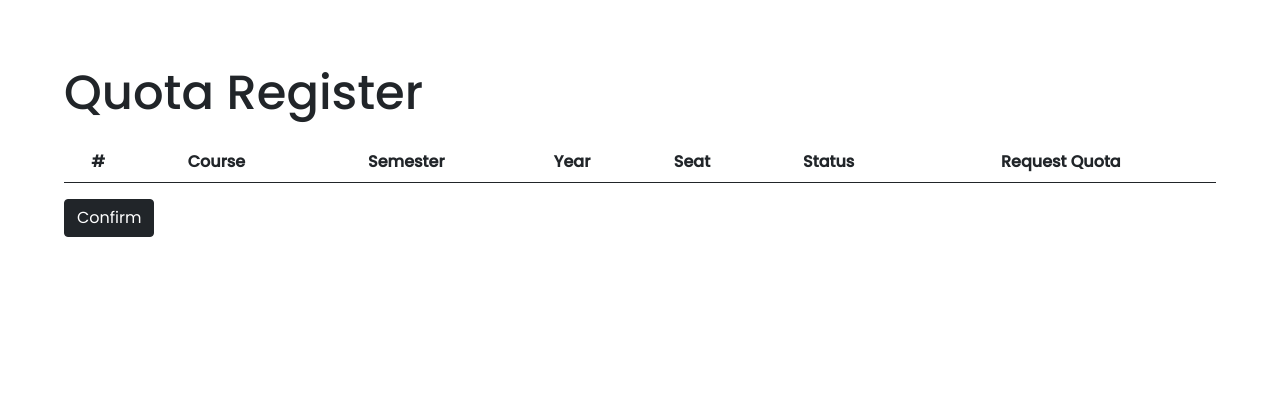
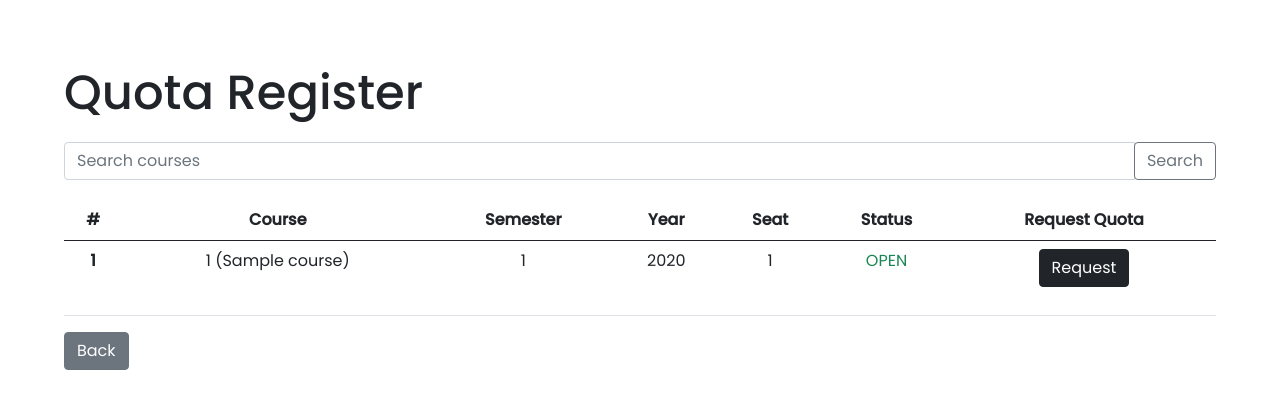
Before and after one commit to 6310611089/cn331-as2, a Django app: template courses/templates/courses/register.html in a window 1280 px wide. Shown: the part 56-465 px from the top of the page. Run offline with Django 4.2, Linux system fonts and the light colour scheme; tables that the repository leaves empty hold one stand-in row (values such as "Sample post"); the template is opened without the code that fills it: values that come from a table or form of the project are taken from there, most other values are stand-ins (such as "Sample title", 1, 10 or a date in 2020); lists and menus that the app fills with data are empty.

Commit message:
update app courses

```diff
--- a/courses/models.py
+++ b/courses/models.py
@@ -1,26 +1,23 @@
 from django.db import models
+from django.contrib.auth.models import User
 
 # Create your models here.
 
 class Course(models.Model):
     course_id = models.CharField(max_length=10, unique=True)
     course_name = models.CharField(max_length=60, unique=True)
-
-    def __str__(self):
-        return f'{self.course_id} (id={self.id})'
-
-
-class CourseInfo(models.Model):
-    COURSE_STATUS = [
-        ('open', 'OPEN'),
-        ('close', 'CLOSE')
-    ]
-
-    course = models.ForeignKey(Course, on_delete=models.CASCADE, related_name='subject')
     semester = models.IntegerField()
     year = models.IntegerField()
     seat = models.IntegerField()
-    course_status = models.CharField(max_length=10, choices=COURSE_STATUS, default='open')
+    course_open = models.BooleanField(default=True)
 
     def __str__(self):
-        return f'{self.course} ({self.course_status})'
+        return f'{self.course_id} ({self.course_name})'
+
+class QuotaRequest(models.Model):
+    student = models.ForeignKey(User, on_delete=models.CASCADE)
+    course = models.ForeignKey(Course, on_delete=models.CASCADE, related_name='quota_request')
+    course_approved = models.BooleanField(default=False)
+
+    def __str__(self):
+        return f'{self.course}'
--- a/courses/templates/courses/register.html
+++ b/courses/templates/courses/register.html
@@ -3,8 +3,15 @@
 {% block body %}
 <div class="register-body">
     <h2>Quota Register</h2>
-    <form method="post" action="#">
-        {% csrf_token %}
+    <form method="get" action="{% url 'register' %}">
+        <div class="input-group mb-3">
+            <input type="text" class="form-control" name="search" placeholder="Search courses">
+            <div class="input-group-append">
+                <button class="btn btn-outline-secondary" type="submit">Search</button>
+            </div>
+        </div>
+    </form>
+
     <table class="table table-hover">
         <thead>
             <tr>
@@ -18,20 +25,31 @@
             </tr>
         </thead>
         <tbody>
-                <!-- {% for course in courses %}
+            {% for course in courses %}
             <tr>
                 <th scope="row">{{ forloop.counter }}</th>
-                    <td style="text-align: left;">{{ course.course.course_name }}</td>
+                <td>{{ course.course_id }} ({{ course.course_name }})</td>
                 <td>{{ course.semester }}</td>
                 <td>{{ course.year }}</td>
                 <td>{{ course.seat }}</td>
-                    <td>{{ course.get_course_status_display }}</td>
-                    <td><input type="checkbox" name="requested_courses" value="{{ course.id }}"></td>
+                {% if course.course_open %}
+                <td class="text-success">OPEN</td>
+                {% else %}
+                <td class="text-danger">CLOSE</td>
+                {% endif %}
+                <td>
+                    {% if course.course_open %}
+                    <form method="post" action="{% url 'request_quota' course.id %}">
+                        {% csrf_token %}
+                        <button class="btn btn-dark register-button" type="submit">Request</button>
+                    </form>
+                    {% endif %}
+                </td>
             </tr>
-                {% endfor %} -->
+            {% endfor %}
         </tbody>
     </table>
-        <button type="submit" class="btn btn-dark">Confirm</button>
-    </form>
+    <a class="btn btn-secondary" href="{% url 'home' %}">Back</a>
+
 </div>
 {% endblock %}
--- a/courses/urls.py
+++ b/courses/urls.py
@@ -4,4 +4,6 @@ from . import views
 
 urlpatterns = [
     path('register/', views.register, name='register'),
+    path('request_quota/<int:course_id>/', views.request_quota, name='request_quota'),
+    path('cancel_request/<int:course_id>/', views.cancel_request, name='cancel_request'),
 ]
```
Also changed, not shown: courses/admin.py (+10 -6 lines), courses/views.py (+57 -3 lines), courses/migrations/0002_quotarequest_course_course_open_course_seat_and_more.py (added). Lines whose indentation alone changed are shown as unchanged.
